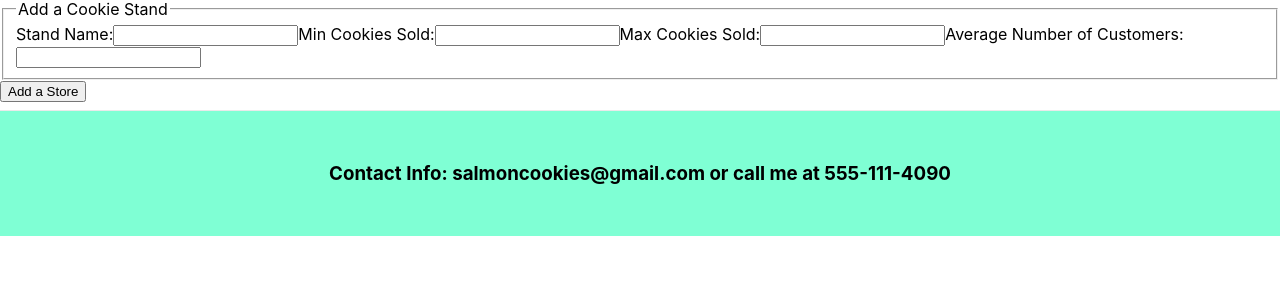
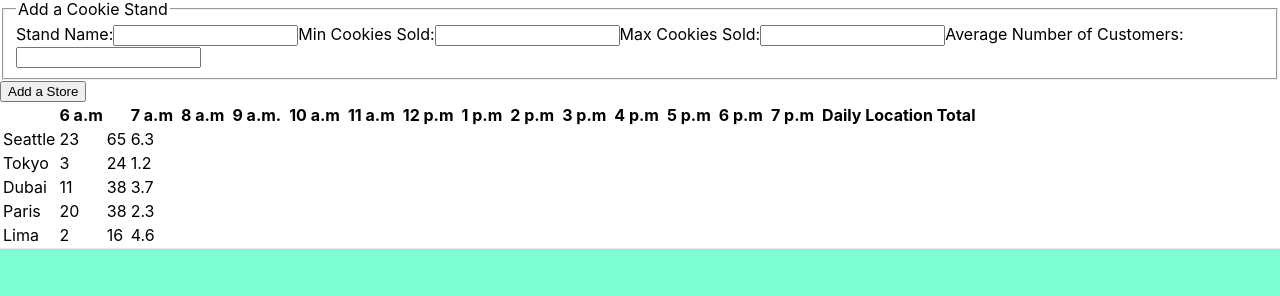
Before and after one commit to Salmon-Cookies-Next-js/Salmon-Cookies, a Next.js app: page /sales in a window 1280 px wide. Shown: the part 287-583 px from the top of the page. Built offline with nearby package versions, Linux system fonts and the light colour scheme.

Commit message:
updating state for the store data

```diff
--- a/package.json
+++ b/package.json
@@ -11,7 +11,8 @@
   "dependencies": {
     "next": "12.1.6",
     "react": "18.1.0",
-    "react-dom": "18.1.0"
+    "react-dom": "18.1.0",
+    "react-table": "^7.8.0"
   },
   "devDependencies": {
     "eslint": "8.15.0",
--- a/pages/sales.js
+++ b/pages/sales.js
@@ -1,4 +1,6 @@
 import * as React from 'react'
+import stores from '../public/stores.json'
+import { useTable } from 'react-table'
 //create a function that takes in state, once that state being passed in via user input
 //is updated by the function it will be added to an object
 //that object will be accessed by a mapped element on the page
@@ -7,7 +9,8 @@ import * as React from 'react'
 //passing in data structure that contains store data into storeArray
 
 export default function Sales(){
-  const [cookieStore, setCookieStore] = React.useState();
+  console.log("STORES:",stores)
+  const [cookieStore, setCookieStore] = React.useState(stores);
   // const [storeArray, setStoreArray] = React.useState([]);
   const [eachHour, setEachHour] = React.useState();
   const [dailyTotalState, setDailyTotalState] = React.useState();
@@ -21,7 +24,36 @@ export default function Sales(){
   function addToStoreArray(){
 
   }
+  const time = hours.map((data) =>{
+      return(
+        <>
+          <th></th>
+          <th>{data}</th>
+        </>
+      )
+    }
+    )
 
+  const getRandomCustomers = () =>{
+
+    return(
+      Math.floor(Math.random() * (setCookieStore(stores.maxCustomer) - setCookieStore(stores.minCustomer) + 1) + setCookieStore(stores.minCustomer))
+      )
+  }
+
+
+  const storeData = cookieStore.map((data) =>{
+    return(
+      <>
+      <tr>
+        <td>{data.name}</td>
+        <td>{data.minCustomer}</td>
+        <td>{data.maxCustomer}</td>
+        <td>{data.avgCookieSale}</td>
+      </tr>
+      </>
+    )
+  })
 
 
   return (
@@ -48,23 +80,11 @@ export default function Sales(){
     </div><div id="cookieStores">
     <table>
       <thead>
-
+        <tr>{time}</tr>
       </thead>
      <tbody>
-            <tr>
-              {/* place cookie sales per hour here */}
-              <td>
-                {/* tabledata each hour */}
-              </td>
-            </tr>
-            <tr>
-              {/* table daily total */}
-            </tr>
-
+        {storeData}
      </tbody>
-          <tfoot>
-
-          </tfoot>
    </table>
       </div></>
 )
--- a/public/stores.json
+++ b/public/stores.json
@@ -1,14 +1,26 @@
-{"isbn": "123-456-222",
-  "author":
-     {
-       "lastname": "Doe",
-       "firstname": "Jane"
-     },
- "editor":
-     {
-       "lastname": "Smith",
-       "firstname": "Jane"
-     },
-   "title": "The Ultimate Database Study Guide",
-   "category": ["Non-Fiction", "Technology"]
-  }
+[{
+  "name": "Seattle",
+  "minCustomer": 23,
+  "maxCustomer": 65,
+  "avgCookieSale": 6.3
+},
+{"name": "Tokyo",
+  "minCustomer": 3,
+  "maxCustomer": 24,
+  "avgCookieSale": 1.2
+},
+{ "name": "Dubai",
+  "minCustomer": 11,
+  "maxCustomer": 38,
+  "avgCookieSale": 3.7
+},
+{"name": "Paris",
+  "minCustomer": 20,
+  "maxCustomer": 38,
+  "avgCookieSale": 2.3
+},
+{"name": "Lima",
+  "minCustomer": 2,
+  "maxCustomer": 16,
+  "avgCookieSale": 4.6
+}]
```
Also changed, not shown: 1 other file (tests, documents, lock files or other folders). Lines whose indentation alone changed are shown as unchanged.
